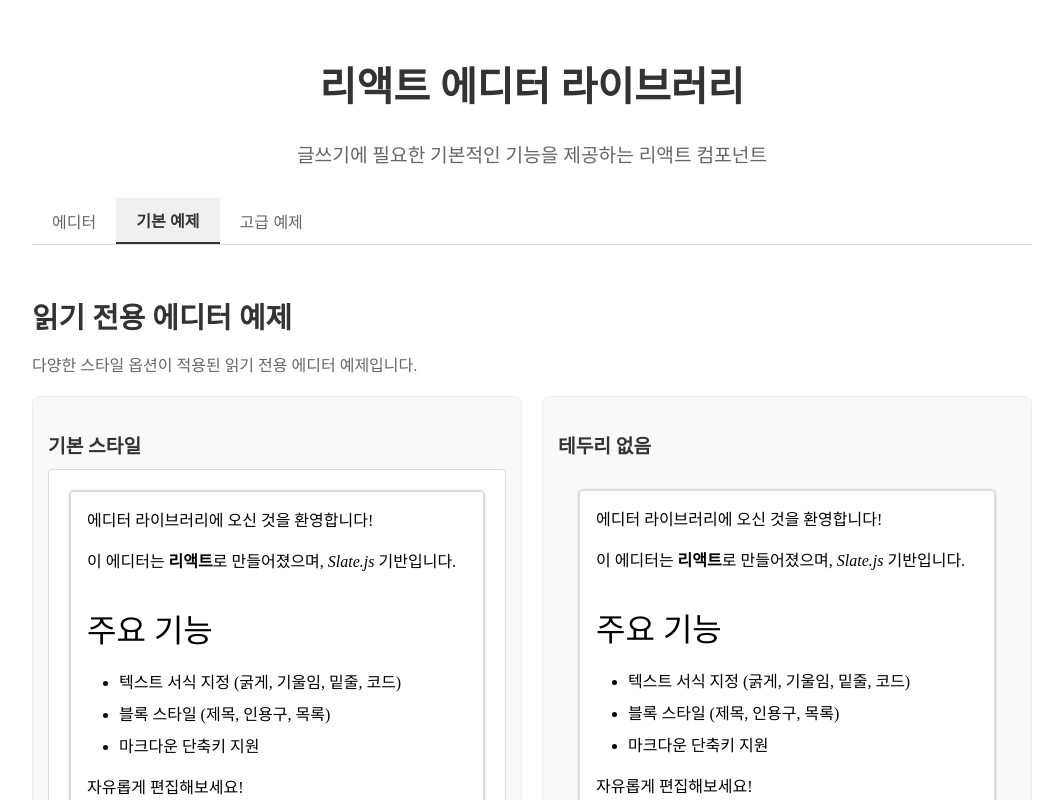
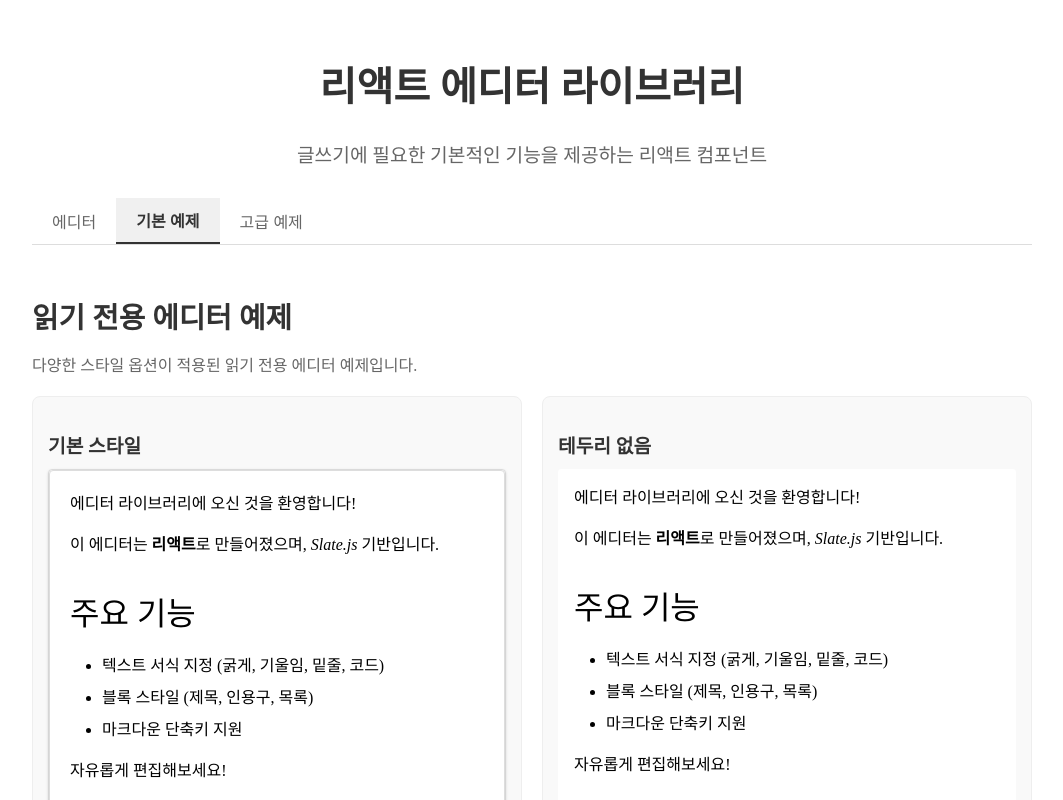
Before and after one commit to Dev-Duke-Seo/edit-on-slate, a React (Create React App) app: page / in a window 1280 px wide. Both pictures are taken after a click on the button "기본 예제". Shown: the top 800 px of the page, without its empty margins (108-1171 px from the left). Built offline with nearby package versions, Linux system fonts and the light colour scheme.

Commit message:
커스텀 스타일적용: 사용자 측에서 스타일 오버라이드 할 수 있도록 수정.

```diff
--- a/package.json
+++ b/package.json
@@ -1,6 +1,6 @@
 {
 	"name": "edit-on-slate",
-	"version": "1.2.0",
+	"version": "1.3.1",
 	"private": false,
 	"description": "Slate 기반의 직관적이고 강력한 리액트 텍스트 에디터 라이브러리",
 	"author": "Duke",
--- a/src/App.tsx
+++ b/src/App.tsx
@@ -209,7 +209,10 @@ function App() {
         <EditorWrapper>
           <SectionTitle>편집 가능한 에디터</SectionTitle>
           <SectionDescription>아래 에디터에서 내용을 자유롭게 편집해보세요.</SectionDescription>
-          <Editor value={editorValue} onChange={handleEditorChange} />
+          <Editor
+            value={editorValue}
+            onChange={handleEditorChange}
+          />
 
           <OutputContainer>
             <OutputTitle>에디터 데이터 출력</OutputTitle>
@@ -228,11 +231,13 @@ function App() {
               <ExampleTitle>기본 스타일</ExampleTitle>
               <ReadOnlyEditor
                 value={editorValue}
-                style={{
+                containerStyle={{
                   border: '1px solid #ddd',
                   borderRadius: '4px',
-                  padding: '20px',
                   backgroundColor: '#fff'
+                }}
+                editorStyle={{
+                  padding: '20px'
                 }}
               />
             </ExampleCard>
@@ -241,7 +246,14 @@ function App() {
               <ExampleTitle>테두리 없음</ExampleTitle>
               <ReadOnlyEditor
                 value={editorValue}
-                style={{ padding: '20px' }}
+                containerStyle={{
+                  border: 'none',
+                  boxShadow: 'none'
+                }}
+                editorStyle={{
+                  border: 'none',
+                  boxShadow: 'none'
+                }}
               />
             </ExampleCard>
 
@@ -249,11 +261,13 @@ function App() {
               <ExampleTitle>배경색 변경</ExampleTitle>
               <ReadOnlyEditor
                 value={editorValue}
-                style={{
-                  backgroundColor: '#f5f5f5',
-                  padding: '15px',
+                containerStyle={{
                   border: '1px solid #ddd',
                   borderRadius: '4px'
+                }}
+                editorStyle={{
+                  backgroundColor: '#f5f5f5',
+                  padding: '15px'
                 }}
               />
             </ExampleCard>
@@ -262,11 +276,13 @@ function App() {
               <ExampleTitle>너비 조절</ExampleTitle>
               <ReadOnlyEditor
                 value={editorValue}
-                style={{
-                  width: '100%',
-                  minHeight: '150px',
+                containerStyle={{
                   border: '1px solid #ddd',
                   borderRadius: '4px',
+                  width: '70%'
+                }}
+                editorStyle={{
+                  minHeight: '150px',
                   padding: '20px'
                 }}
               />
--- a/src/components/Editor/ReadOnlyEditor.tsx
+++ b/src/components/Editor/ReadOnlyEditor.tsx
@@ -10,21 +10,23 @@ export interface ReadOnlyEditorProps {
 	value: Descendant[];
 	placeholder?: string;
 	style?: React.CSSProperties;
-	height?: string;
+	containerStyle?: React.CSSProperties;
+	editorStyle?: React.CSSProperties;
 }
 
 export const ReadOnlyEditor: React.FC<ReadOnlyEditorProps> = ({
 	value,
 	style,
-	height,
+	containerStyle,
+	editorStyle,
 }) => {
 	const editor = useMemo(() => withReact(createEditor()), []);
 
 	return (
 		<div style={style}>
 			<Slate editor={editor} initialValue={value}>
-				<Container height={height}>
-					<StyledEditor>
+				<Container style={containerStyle}>
+					<StyledEditor style={editorStyle}>
 						<Editable
 							renderElement={renderElement}
 							renderLeaf={renderLeaf}
--- a/src/components/Editor/index.tsx
+++ b/src/components/Editor/index.tsx
@@ -15,7 +15,7 @@ import { withShortcuts } from "../../plugins/withShortcuts";
 import { CustomElement } from "../../utils/types";
 import { ShadowContainer } from "./ShadowContainer";
 import { ReadOnlyEditor } from "./ReadOnlyEditor";
-import { Root, Container, StyledEditor } from "./styles";
+import { Container, StyledEditor } from "./styles";
 
 // 초기 에디터 값
 const initialValue: Descendant[] = [
@@ -32,7 +32,8 @@ export interface EditorProps {
 	placeholder?: string;
 	readOnly?: boolean;
 	className?: string;
-	style?: React.CSSProperties;
+	containerStyle?: React.CSSProperties;
+	editorStyle?: React.CSSProperties;
 	height?: string;
 }
 
@@ -42,9 +43,8 @@ export const Editor: React.FC<EditorProps> = ({
 	onChange,
 	placeholder = "내용을 입력하세요...",
 	readOnly = false,
-	className,
-	style,
-	height,
+	containerStyle,
+	editorStyle,
 }) => {
 	// 에디터 초기화
 	const editor = useMemo(() => {
@@ -67,14 +67,14 @@ export const Editor: React.FC<EditorProps> = ({
 		<ReadOnlyEditor
 			value={value}
 			placeholder={placeholder}
-			style={style}
-			height={height}
+			containerStyle={containerStyle}
+			editorStyle={editorStyle}
 		/>
 	) : (
 		<Slate editor={editor} initialValue={value} onChange={onChange}>
-			<Container height={height}>
+			<Container style={containerStyle}>
 				<Toolbar editor={editor} />
-				<StyledEditor>
+				<StyledEditor style={editorStyle}>
 					<Editable
 						renderElement={renderElement}
 						renderLeaf={renderLeaf}
--- a/src/components/Editor/styles.ts
+++ b/src/components/Editor/styles.ts
@@ -19,8 +19,8 @@ export const Root = styled.div`
 export const Container = styled.div<{ height?: string }>`
   border: 1px solid #ddd;
   border-radius: 4px;
+  box-shadow: 0 1px 3px rgba(0, 0, 0, 0.1);
   background: #fff;
-  box-shadow: 0 1px 3px rgba(0, 0, 0, 0.1);
   height: ${props => props.height || '500px'};
   display: flex;
   flex-direction: column;
```
